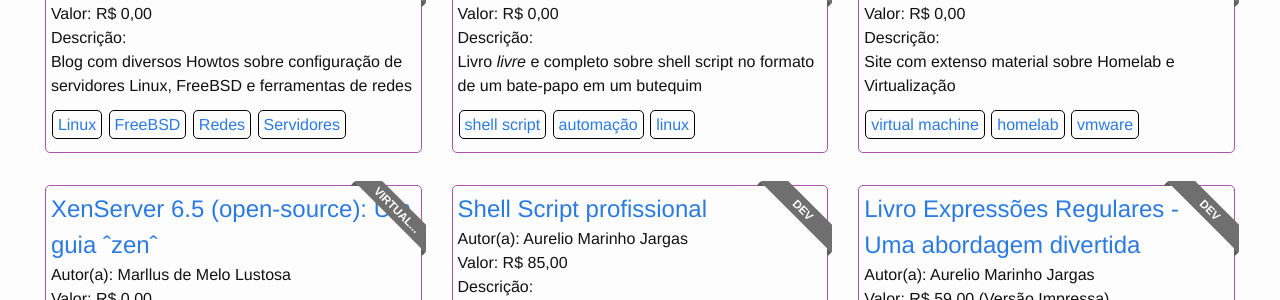
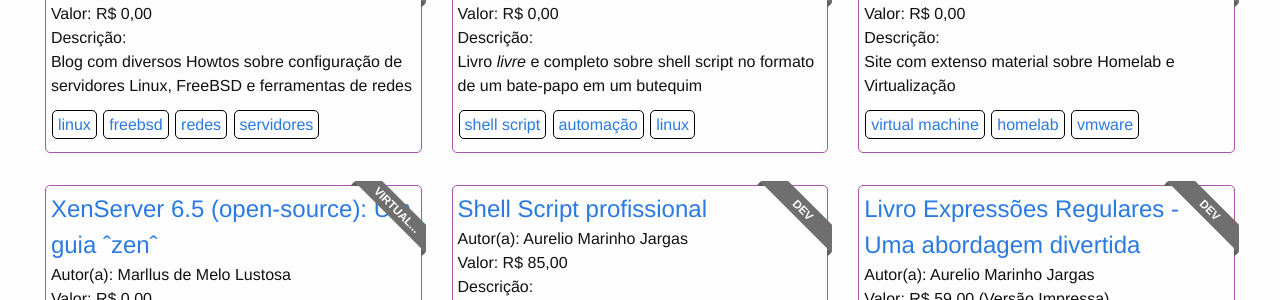
Before and after one commit to listadeestudos/listadeestudos.github.io, a Jekyll site: the page built from index.html, in a window 1280 px wide. Shown: the part 156-456 px from the top of the page. Built offline with Jekyll 4.4.1, drawn with Linux system fonts in a browser that asks for light colours.

```diff
--- a/_posts/2016-06-18-mundodacomputacaointegral.markdown
+++ b/_posts/2016-06-18-mundodacomputacaointegral.markdown
@@ -2,7 +2,7 @@
 layout: post
 title: "Mundo da Computação Integral"
 category: infra
-tags: ["Linux", "FreeBSD", "Redes", "Servidores"]
+tags: ["linux", "freebsd", "redes", "servidores"]
 autor: Reginaldo
 valor: R$ 0,00
 link: https://mundodacomputacaointegral.blogspot.com.br
```
